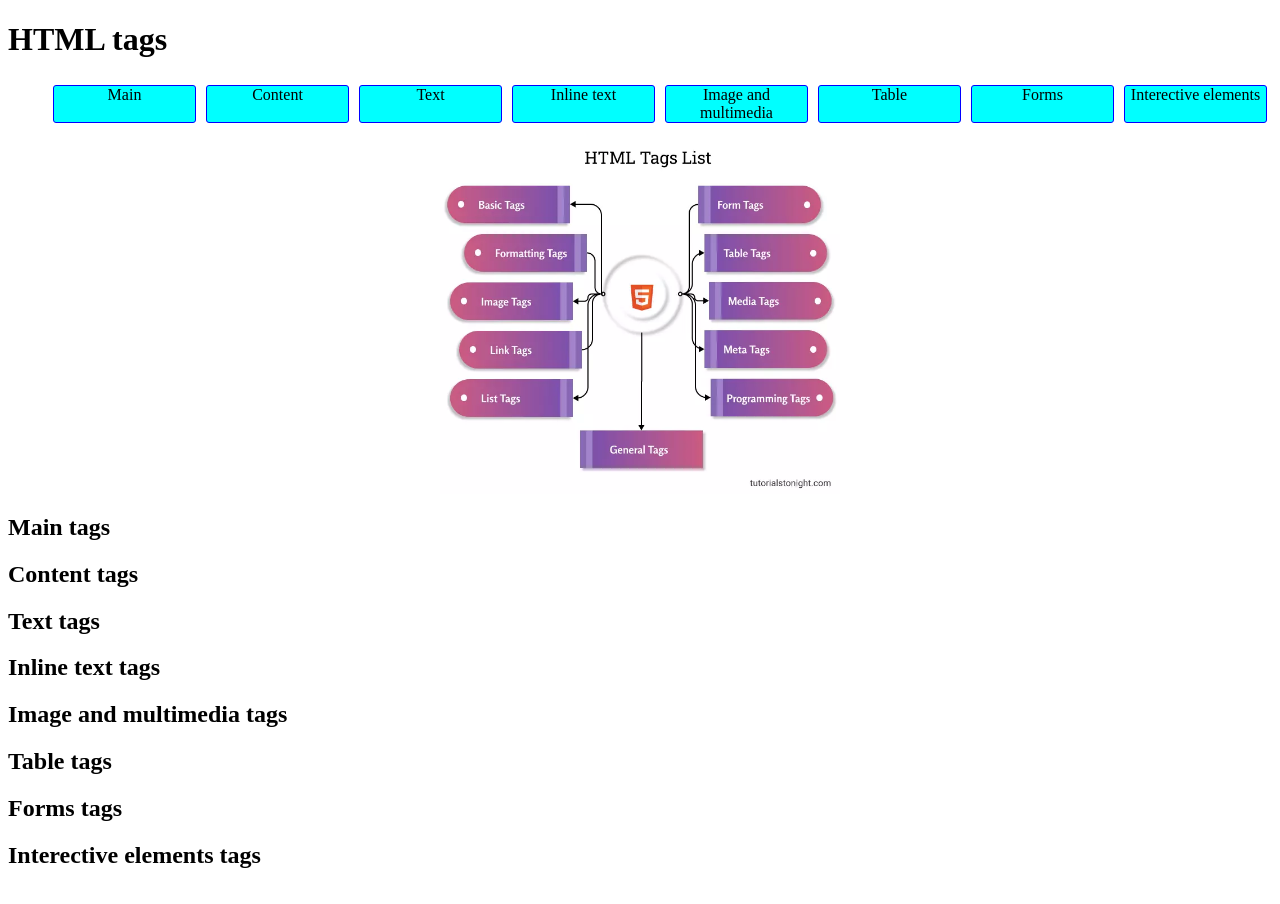
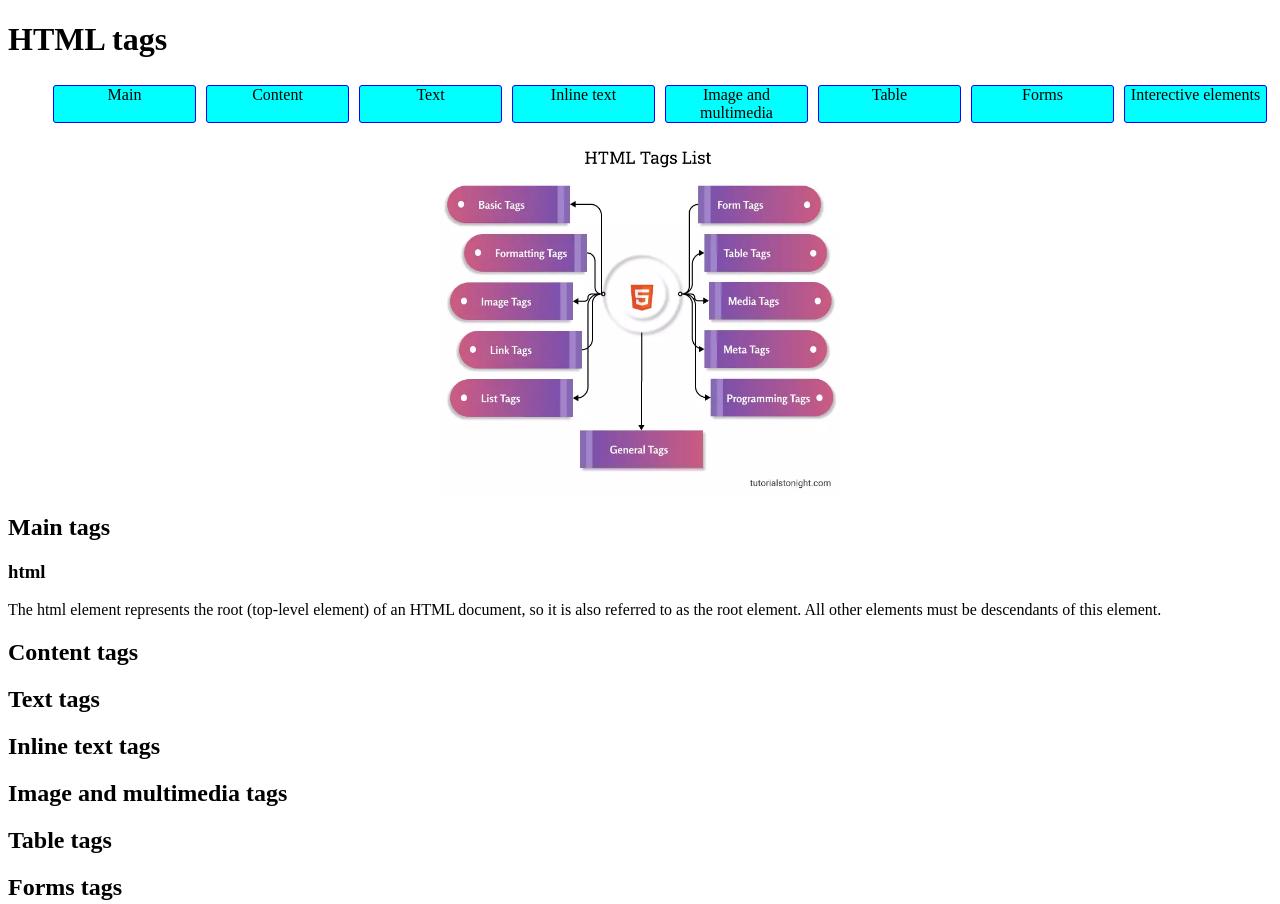
Before and after one commit to ViktorZvarych/html, a plain HTML site: page index.html in a window 1280 px wide. Shown: the top 904 px of the page. Drawn offline with Linux system fonts and the light colour scheme.

Commit message:
3rd commit

```diff
--- a/index.html
+++ b/index.html
@@ -33,8 +33,11 @@
 
         <section id="main-tags" class="section">
             <h2 class="title">Main tags</h2>
+            <article class="article">
+                <h3>html</h3>
+                <p>The html element represents the root (top-level element) of an HTML document, so it is also referred to as the root element. All other elements must be descendants of this element.</p>
+            </article>
             <!-- <article class="article"></article>
-            <article class="article"></article>
             <article class="article"></article>
             <article class="article"></article>
             <article class="article"></article> -->
```
